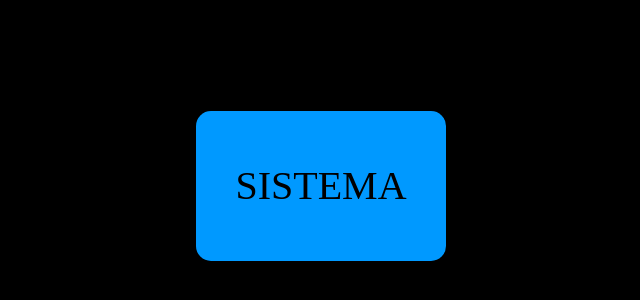
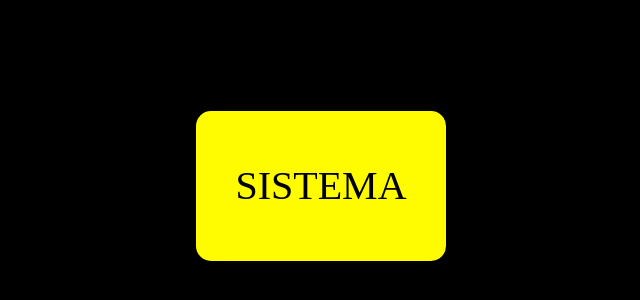
Before and after one commit to luciamorena/new1, a plain HTML site: page index.html in a window 1280 px wide. Shown: the part 222-522 px from the top of the page, without its empty margins (319-959 px from the left). Drawn offline with Linux system fonts and the light colour scheme.

Commit message:
teste 27

```diff
--- a/index.html
+++ b/index.html
@@ -18,7 +18,7 @@
         .box {
             width: 250px;
             height: 150px;
-            background-color: rgb(0, 153, 255);
+            background-color: rgb(255, 251, 0);
             text-align: center;
             line-height: 150px;
             font-size: 2.5rem;
```
